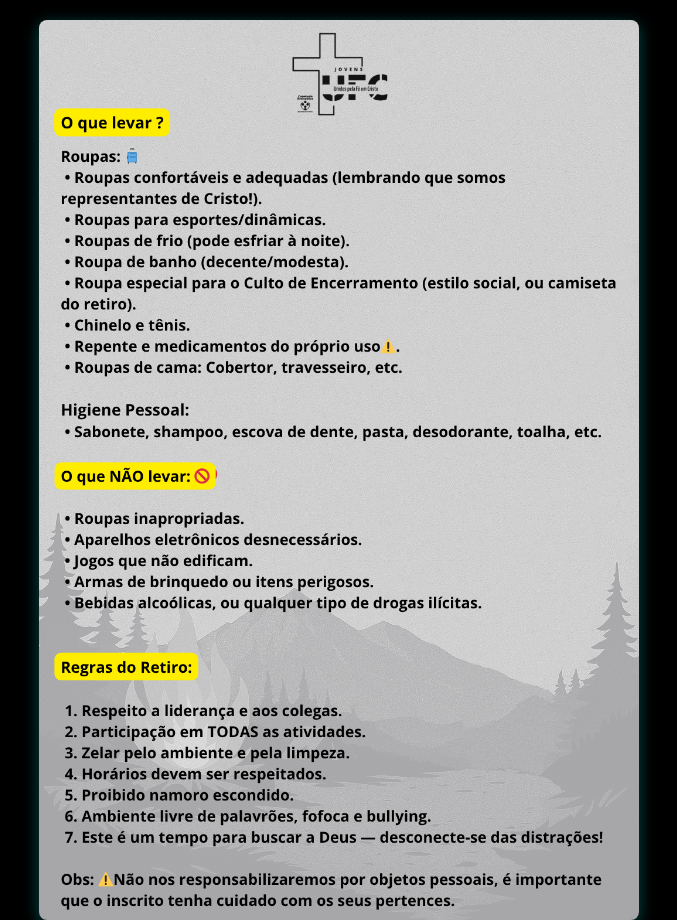
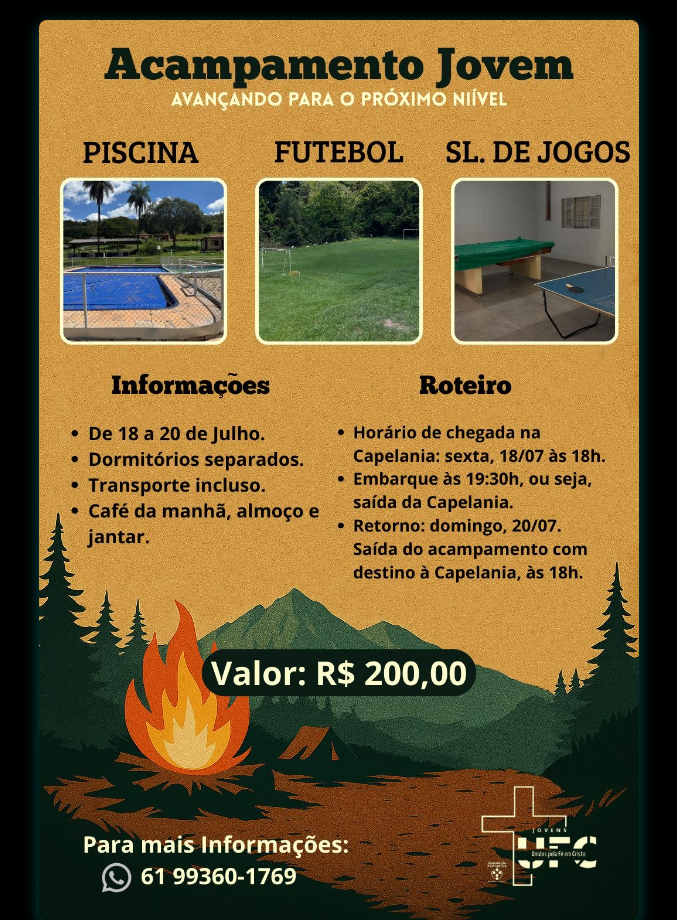
Before and after one commit to Andrade-web/Acampamento-2025, a plain HTML site: page detalhes_acampamento.html in a window 1280 px wide. Shown: the top 920 px of the page, without its empty margins (301-978 px from the left). Drawn offline with Linux system fonts and the light colour scheme.

Commit message:
Update detalhes_acampamento.html
Alteração de imagem.

```diff
--- a/detalhes_acampamento.html
+++ b/detalhes_acampamento.html
@@ -67,7 +67,7 @@
 <body>
 
     <div class="image-container">
-        <img src="2.png" alt="2º Acampamento UFC - Impactando Gerações">
+        <img src="4.jpeg" alt="2º Acampamento UFC - Impactando Gerações">
     </div>
 
     <button class="back-button" onclick="history.back()">Voltar para a Página Anterior</button>
```
